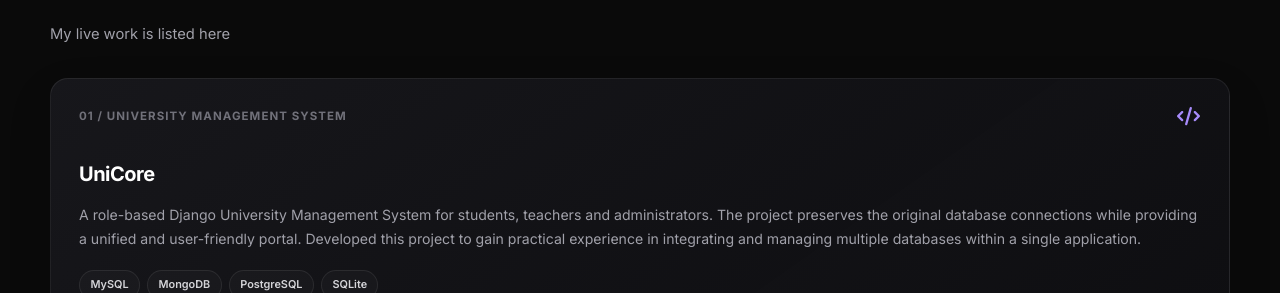
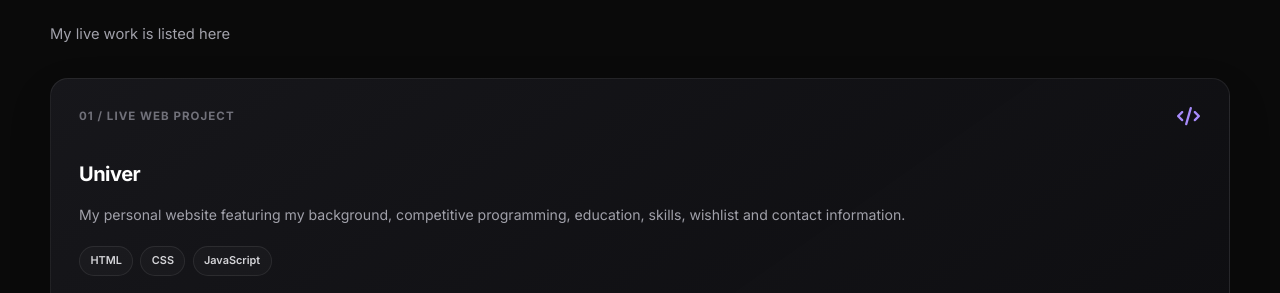
Before and after one commit to Ishtiyaqalam9/ishtiyaqalam9.github.io, a plain HTML site: page index.html in a window 1280 px wide. Shown: the part 2243-2536 px from the top of the page. Drawn offline with Linux system fonts and the light colour scheme.

Commit message:
Update CV and portfolio

```diff
--- a/script.js
+++ b/script.js
@@ -3,11 +3,11 @@ document.addEventListener("DOMContentLoaded", () => {
   // liveUrl and sourceUrl are optional. Leave sourceUrl empty when unavailable.
   const projects = [
     {
-      title: "UniCore",
-      category: "University Management System",
-      description: "A role-based Django University Management System for students, teachers and administrators. The project preserves the original database connections while providing a unified and user-friendly portal. Developed this project to gain practical experience in integrating and managing multiple databases within a single application.",
-      technologies: ["MySQL", "MongoDB", "PostgreSQL", "SQLite"],
-      liveUrl: "https://youtu.be/HtWH4Gy5gVw?si=goDG6qx-7k05h1eZ",
+      title: "Univer",
+      category: "Live Web Project",
+      description: "My personal website featuring my background, competitive programming, education, skills, wishlist and contact information.",
+      technologies: ["HTML", "CSS", "JavaScript"],
+      liveUrl: "https://ishtiyaqalam9.github.io",
       sourceUrl: ""
     }
   ];
```
Also changed, not shown: index.html (+1 -0 lines), 2 other files.
